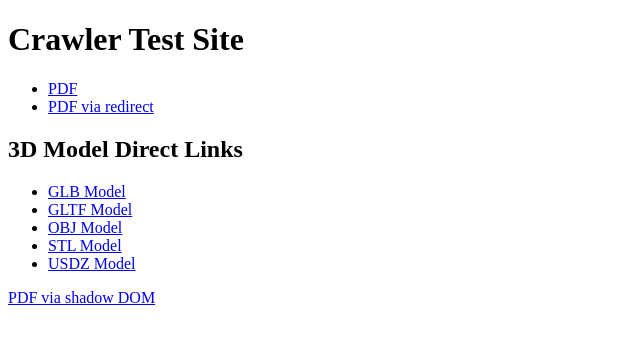
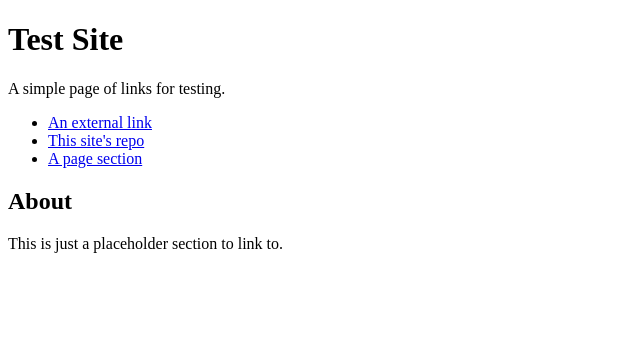
Before and after one commit to SkyBlueObserver/sky-test-site, a plain HTML site: page index.html in a window 1280 px wide. Shown: the whole page, without its empty margins (0-640 px from the left). Drawn offline with Linux system fonts and the light colour scheme.

Commit message:
Replace crawler-test content with a simple links page
Drop the PDF, robots.txt, and sitemap.xml in favor of a minimal
index.html with a few plain links.

Co-Authored-By: Claude Sonnet 5 <noreply@anthropic.com>

```diff
--- a/index.html
+++ b/index.html
@@ -1,32 +1,22 @@
 <!DOCTYPE html>
-<html>
+<html lang="en">
 <head>
-    <title>Crawler Test Site</title>
+  <meta charset="UTF-8">
+  <title>Test Site</title>
 </head>
 <body>
 
-<h1>Crawler Test Site</h1>
+  <h1>Test Site</h1>
+  <p>A simple page of links for testing.</p>
 
-<ul>
-    <li><a href="https://skyblueobserver.github.io/sky-test-site/hello_world.pdf">PDF</a></li>
-    <li><a href="https://www.merckvaccines.com/vaxneuvancepneumovax23/">PDF via redirect</a></li>
-</ul>
+  <ul>
+    <li><a href="https://www.wikipedia.org/">An external link</a></li>
+    <li><a href="https://github.com/SkyBlueObserver/sky-test-site">This site's repo</a></li>
+    <li><a href="#about">A page section</a></li>
+  </ul>
 
-<h2>3D Model Direct Links</h2>
-<ul>
-    <li><a href="astronaut.glb">GLB Model</a></li>
-    <li><a href="helmet.gltf">GLTF Model</a></li>
-    <li><a href="model.obj">OBJ Model</a></li>
-    <li><a href="model.stl">STL Model</a></li>
-    <li><a href="model.usdz">USDZ Model</a></li>
-</ul>
-
-<div id="shadow-host"></div>
-<script>
-  const host = document.getElementById('shadow-host');
-  const shadow = host.attachShadow({ mode: 'open' });
-  shadow.innerHTML = '<a href="https://www.merckvaccines.com/vaxneuvancepneumovax23/">PDF via shadow DOM</a>';
-</script>
+  <h2 id="about">About</h2>
+  <p>This is just a placeholder section to link to.</p>
 
 </body>
 </html>
```
Also changed, not shown: sitemap.xml (deleted, +0 -21 lines), robots.txt (deleted), 1 other file.
